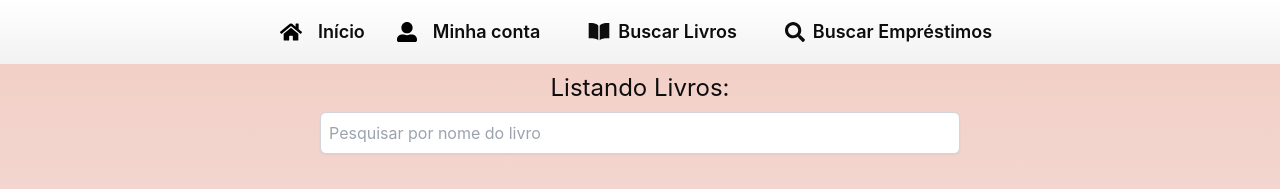
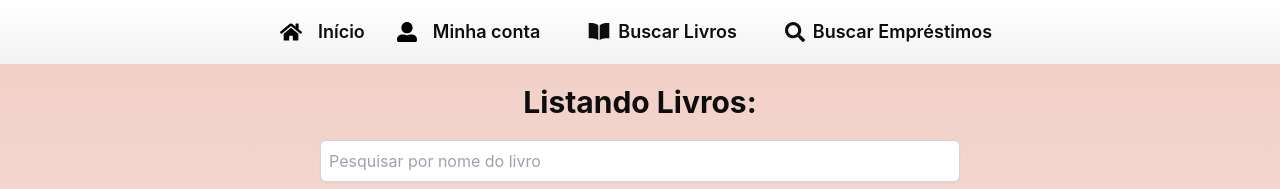
Before and after one commit to GabrielGravina/LibraNET, a React (Vite) app in the folder frontend/: page /livros in a window 1280 px wide. Shown: the top 189 px of the page. Built offline with nearby package versions, Linux system fonts and the light colour scheme; no server answers.

Commit message:
Adicionando dúvidas sobre o funcionamento do sistema

```diff
--- a/frontend/src/pages/BooksPage.jsx
+++ b/frontend/src/pages/BooksPage.jsx
@@ -107,7 +107,7 @@ export default function BookPage() {
 		<div className="flex-auto w-full m-0 bg-gradient-to-b from-light-orange to-white bg-cover bg-center min-h-[92vh]">
 			<Navbar />
 			<section className="w-2/4 m-auto mb-0 text-black min-h-[92vh]">
-				<h3 className="text-2xl p-2 justify-self-center">Listando Livros:</h3>
+				<h3 className="text-3xl font-bold p-2 py-5 justify-self-center">Listando Livros:</h3>
 				<input
 					className="w-full p-2 mb-4 border border-gray-300 rounded-md shadow-sm focus:ring text-white focus:ring-blue-500"
 					type="text"
@@ -200,7 +200,7 @@ export default function BookPage() {
 						{filteredResults.map((result) => (
 							<li
 								key={result.id}
-								className="mt-4 p-4 bg-gray-100 rounded-md shadow text-gray-600 h-fit"
+								className="mt-4 p-4 bg-gray-100 rounded-md shadow text-gray-600 h-fit min-w-fit"
 							>
 								<p>
 									<strong>Título:</strong> {result.titulo}
--- a/frontend/src/pages/CreateBookPage.jsx
+++ b/frontend/src/pages/CreateBookPage.jsx
@@ -27,8 +27,8 @@ function CreateBookPage() {
     }
 
     // Verificando se o ano de publicação é válido
-    if (anoPublicacao < 1900 || anoPublicacao > new Date().getFullYear()) {
-      setErrorMessage("O ano de publicação deve ser entre 1900 e o ano atual.");
+    if (anoPublicacao < 0 || anoPublicacao > new Date().getFullYear()) {
+      setErrorMessage("O ano de publicação deve ser entre 0 e o ano atual.");
       setIsSubmitting(false);
       return;
     }
```
Also changed, not shown: 1 other file (tests, documents, lock files or other folders).
